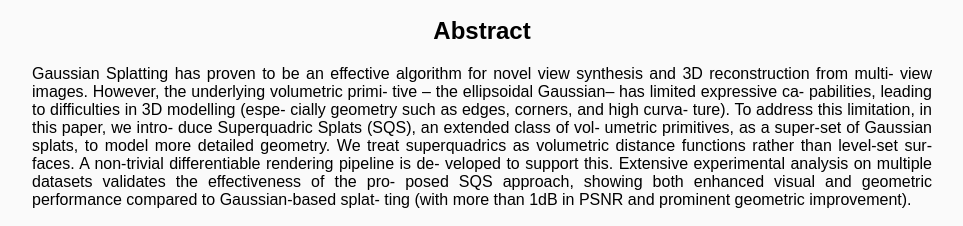
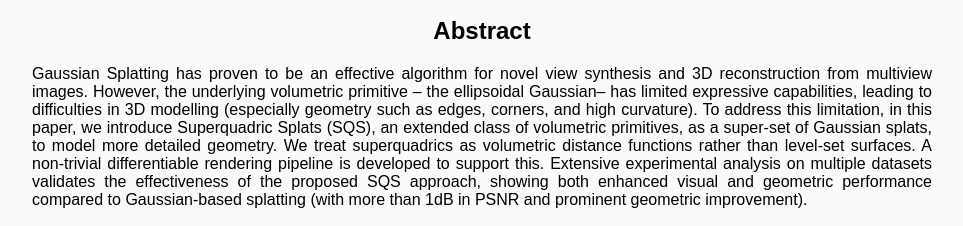
Before and after one commit to Daniel-MacSwayne/3DSQS, a plain HTML site: page index.html in a window 1280 px wide. Shown: the part 236-462 px from the top of the page, without its empty margins (158-1121 px from the left). Drawn offline with Linux system fonts and the light colour scheme.

Commit message:
Update index.html

```diff
--- a/index.html
+++ b/index.html
@@ -33,24 +33,14 @@
         <!-- Abstract -->
         <h2>Abstract</h2>
         <p class="abstract">
-            Gaussian Splatting has proven to be an effective algorithm
-            for novel view synthesis and 3D reconstruction from multi-
-            view images. However, the underlying volumetric primi-
-            tive – the ellipsoidal Gaussian– has limited expressive ca-
-            pabilities, leading to difficulties in 3D modelling (espe-
-            cially geometry such as edges, corners, and high curva-
-            ture). To address this limitation, in this paper, we intro-
-            duce Superquadric Splats (SQS), an extended class of vol-
-            umetric primitives, as a super-set of Gaussian splats, to
-            model more detailed geometry. We treat superquadrics
-            as volumetric distance functions rather than level-set sur-
-            faces. A non-trivial differentiable rendering pipeline is de-
-            veloped to support this. Extensive experimental analysis
-            on multiple datasets validates the effectiveness of the pro-
-            posed SQS approach, showing both enhanced visual and
-            geometric performance compared to Gaussian-based splat-
-            ting (with more than 1dB in PSNR and prominent geometric
-            improvement).
+            Gaussian Splatting has proven to be an effective algorithm for novel view synthesis and 3D reconstruction from multiview images.
+            However, the underlying volumetric primitive – the ellipsoidal Gaussian– has limited expressive capabilities, leading to difficulties
+            in 3D modelling (especially geometry such as edges, corners, and high curvature). To address this limitation, in this paper, we
+            introduce Superquadric Splats (SQS), an extended class of volumetric primitives, as a super-set of Gaussian splats, to model more
+            detailed geometry. We treat superquadrics as volumetric distance functions rather than level-set surfaces. A non-trivial differentiable
+            rendering pipeline is developed to support this. Extensive experimental analysis on multiple datasets validates the effectiveness of
+            the proposed SQS approach, showing both enhanced visual and geometric performance compared to Gaussian-based splatting (with more than
+            1dB in PSNR and prominent geometric improvement).
         </p>
 
         <!-- Results Images -->
```
